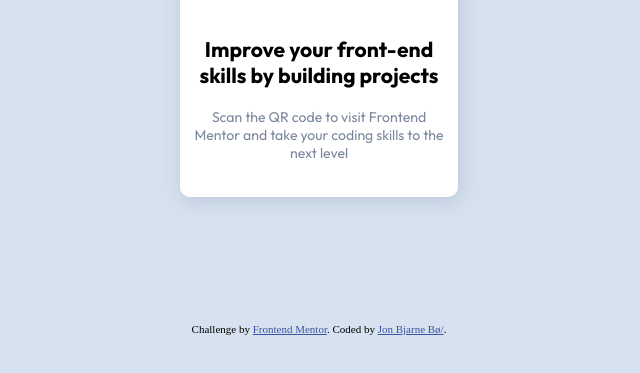
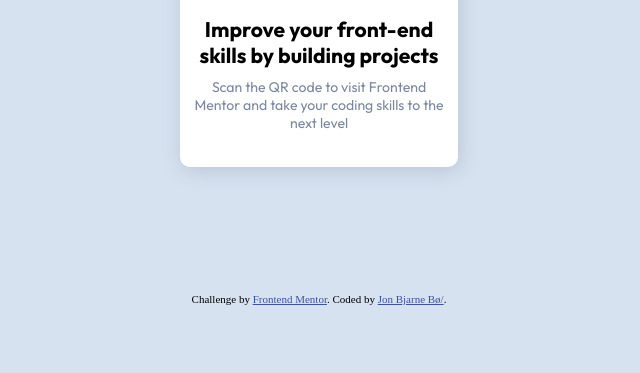
Before and after one commit to Z0XZ/qr-code-component-main, a plain HTML site: page index.html in a window 1280 px wide. Shown: the part 403-776 px from the top of the page, without its empty margins (321-961 px from the left). Drawn offline with Linux system fonts and the light colour scheme.

Commit message:
Update styles.css

```diff
--- a/styles/styles.css
+++ b/styles/styles.css
@@ -18,7 +18,7 @@ li {
 }
 
 #carditems h2 {
-  margin: 20px 0 10px 0;
+  margin: 0;
 }
 
 #carditems p {
```
